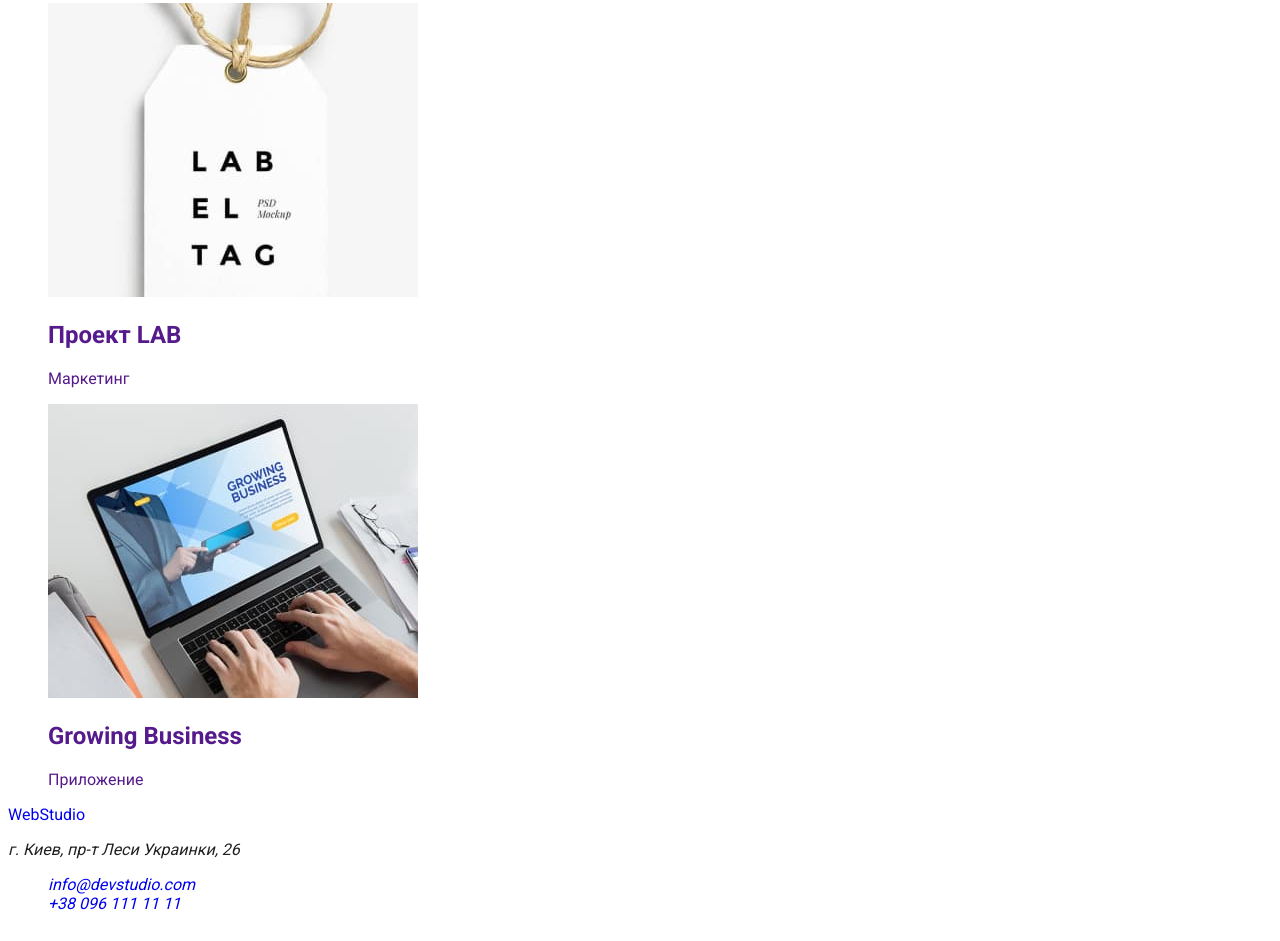
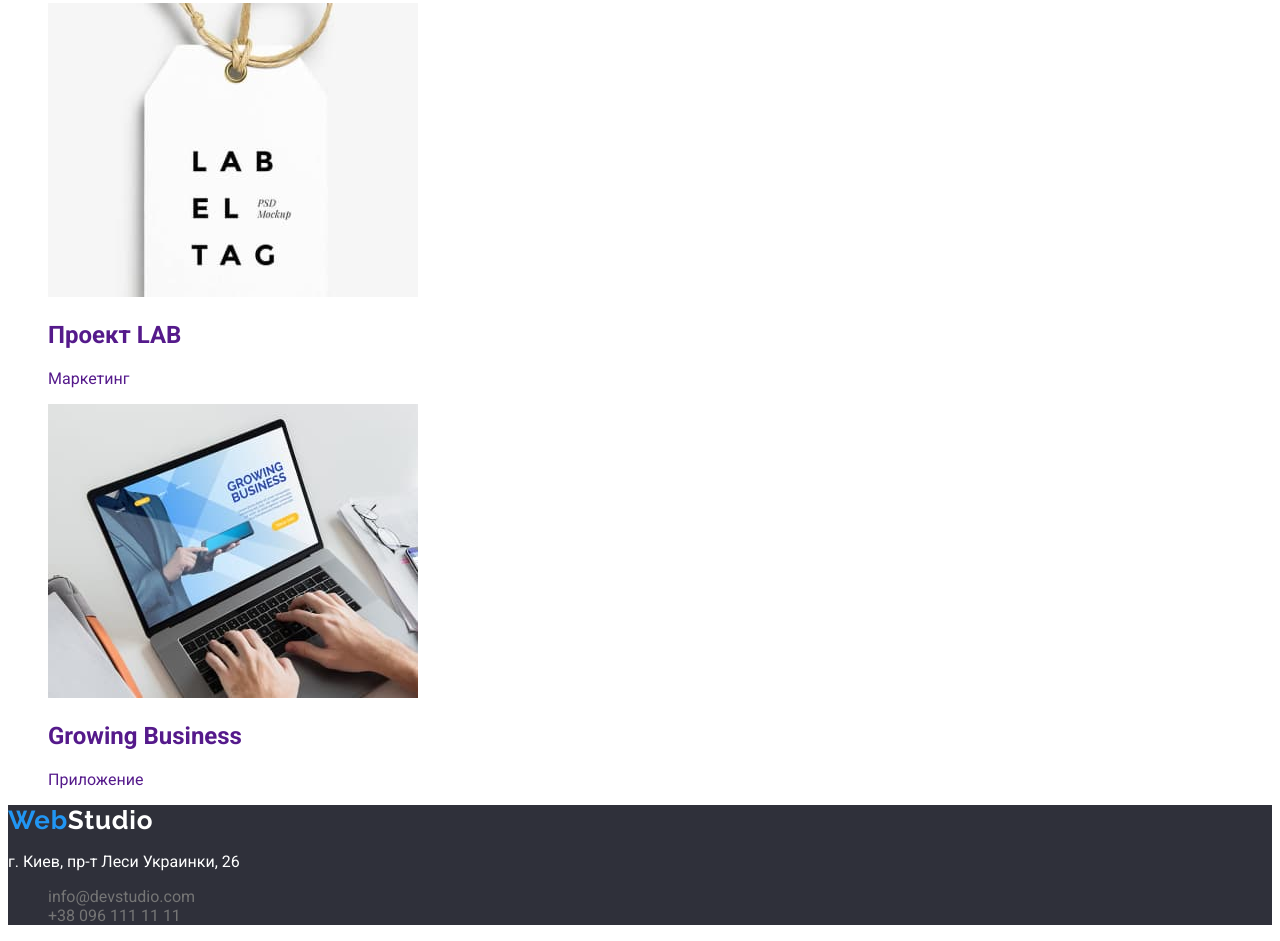
Before and after one commit to danshin198138andrey/goit-markup-hw-02, a plain HTML site: page portfolio.html in a window 1280 px wide. Shown: the part 3157-4098 px from the top of the page. Drawn offline with Linux system fonts and the light colour scheme.

Commit message:
Добавляет стили в футер

```diff
--- a/css/styles.css
+++ b/css/styles.css
@@ -75,3 +75,31 @@ ul {
 .site-contacts .link:focus {
   color: var(--accent-color);
 }
+
+/* Footer */
+
+.footer {
+  color: var(--white-color);
+  background-color: #2f303a;
+}
+
+address p {
+  font-style: normal;
+  font-family: Roboto, sans-serif;
+}
+
+address li {
+  font-style: normal;
+  font-family: Roboto, sans-serif;
+}
+
+/* .site-contacts {
+  font-style: normal;
+  font-family: Roboto, sans-serif;
+} */
+
+/* body > footer {
+  background-color: #2f303a;
+  color: var(--white-color);
+  font-family: Roboto, sans-serif;
+} */
--- a/portfolio.html
+++ b/portfolio.html
@@ -126,17 +126,17 @@
       </ul>
     </section>
   </main>
-  <footer>
-    <a href="./index.html">
-      WebStudio
+  <footer class="footer">
+    <a href="./index.html" class="logo footer">
+      <span>Web</span>Studio
     </a>
     <address>
       <p>
         г. Киев, пр-т Леси Украинки, 26
       </p>
-      <ul>
-        <li><a href="mailto:info@devstudio.com">info@devstudio.com</a></li>
-        <li><a href="tel:+380961111111">+38 096 111 11 11</a></li>
+      <ul class="site-contacts">
+        <li><a href="mailto:info@devstudio.com" class="link">info@devstudio.com</a></li>
+        <li><a href="tel:+380961111111" class="link">+38 096 111 11 11</a></li>
       </ul>
     </address>
   </footer>
```
Also changed, not shown: index.html (+2 -2 lines).
